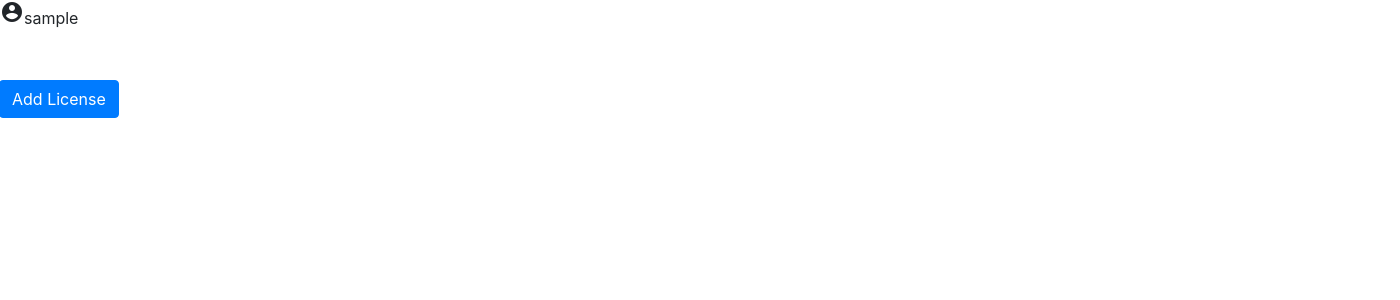
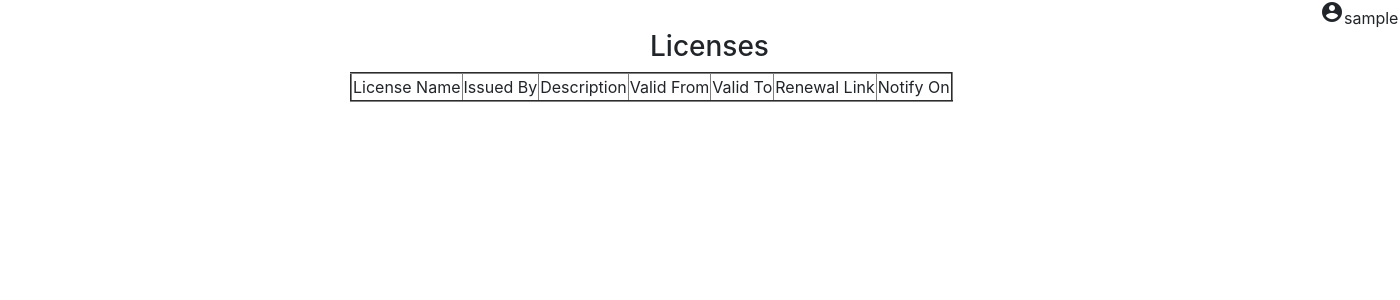
Before and after one commit to bubblyba/licensing, a Flask app: page /dashboard/ in a window 1400 px wide. Shown: the top 300 px of the page. Run offline with Flask 2, Linux system fonts and the light colour scheme; the visitor is signed in with stand-in values (Sample User, id 1); data that the repository does not hold is empty; some libraries are stand-ins or nearby versions.

Commit message:
finished creating ad license and dashboard

```diff
--- a/main.py
+++ b/main.py
@@ -148,11 +148,29 @@
 
 @app.route('/dashboard/')
 def dashboard_form():
+
     username = session.get('username')
+    if username is None:
+        error = "User not authenticated"
+        return render_template('error.html', error=error)
     user_id = session.get('user_id')
+    if user_id is None:
+        error = "User not authenticated"
+        return render_template('error.html', error=error)
+    sqliteConnection = sqlite3.connect('users.sqlite3')
 
+    cursor = sqliteConnection.cursor()
+    cursor.execute("SELECT * FROM license WHERE user_id= ?",
+                   (user_id,))
+
+    found = cursor.fetchall()
+
+
+
+
+    length = len(found)
     print(username)
-    return render_template('dashboard.html',username=username)
+    return render_template('dashboard.html',username=username, found=found,length=length)
 
 
 @app.route('/dashboard/', methods=['POST','GET'])
@@ -214,15 +232,7 @@
         return render_template('add_license.html', error=error)
     user_id = user_id1
 
-    print(username)
-    print(document_name)
-    print(issued_by)
-    print(description)
-    print(valid_from)
-    print(valid_to)
-    print(renewal_link)
-    print(notify_on)
-    print(user_id)
+
 
     sqliteConnection = sqlite3.connect('users.sqlite3')
 
--- a/templates/dashboard.html
+++ b/templates/dashboard.html
@@ -10,12 +10,45 @@
 <link rel="stylesheet" href="https://cdnjs.cloudflare.com/ajax/libs/font-awesome/4.7.0/css/font-awesome.min.css">
 
 <body>
-<div><span class="material-icons">
+<div class="prof" style="margin-left: 1320px;">
+<div>
+    <span class="material-icons">
 account_circle
-</span>{{username}}</div>
+    </span><span>{{username}}</span></div>
 <div>{{ user_id }}</div>
+    </div>
+
+<h3 style="margin-left: 650px;">Licenses</h3>
+<table style="margin-left:350px;"border="2">
+
+    <tbody>
+
+<tr>
+      <td>License Name</td>
+      <td>Issued By</td>
+      <td>Description</td>
+      <td>Valid From</td>
+      <td>Valid To</td>
+      <td>Renewal Link</td>
+      <td>Notify On</td>
+</tr>
+{%for i in range(0, length)%}
+<tr>
+      <td>{{found[i][1]}}</td>
+      <td>{{found[i][2]}}</td>
+      <td>{{found[i][3]}}</td>
+      <td>{{found[i][4]}}</td>
+      <td>{{found[i][5]}}</td>
+      <td><a href="{{found[i][6]}}">{{found[i][6]}}</a></td>
+      <td>{{found[i][7]}}</td>
+
+
+
+</tr>
+</tbody>
+</table>
 <form method="POST">
-<div style="margin-top: 50px;" class="input-group mb-4">
+<div style="margin-left: 1025px; margin top: 20px" class="input-group mb-4">
 <div class="input-group-prepend">
 </div>
 
@@ -26,6 +59,13 @@
 
 
 
+
 </form>
+
+
+{%endfor%}
+
+
+
 </body>
 </html>
--- a/templates/login.html
+++ b/templates/login.html
@@ -17,7 +17,7 @@
 <div class="col-sm">
     <div class="jumbotron jumbotron-fluid">
   <div class="container">
-    <h1 class="display-2">Bug Tracker</h1>
+    <h1 class="display-2">Licensing</h1>
   </div>
 </div>
 <form method="POST">
```
